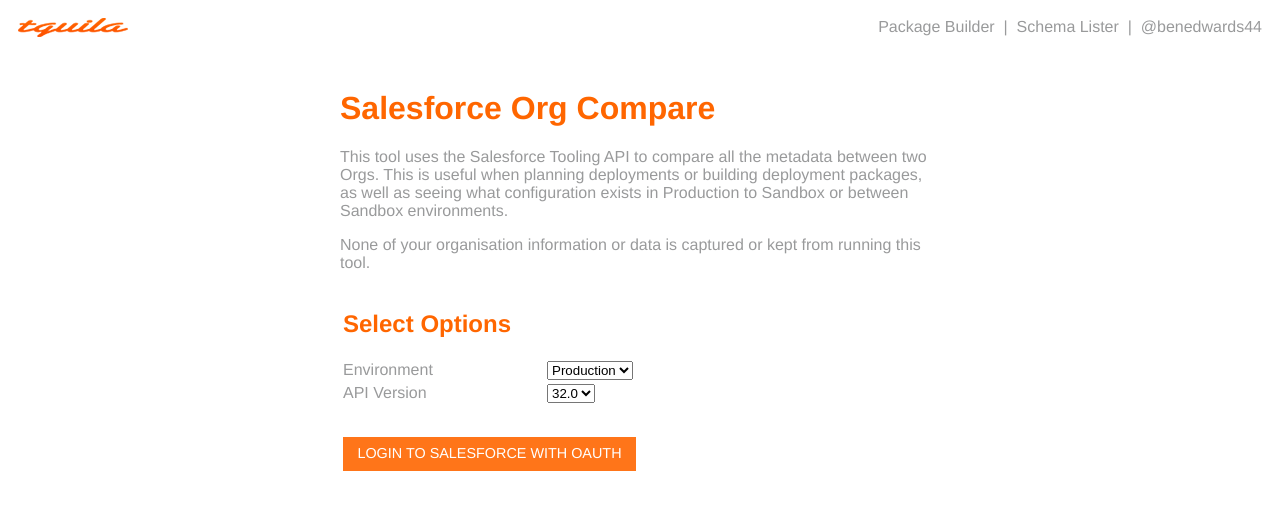
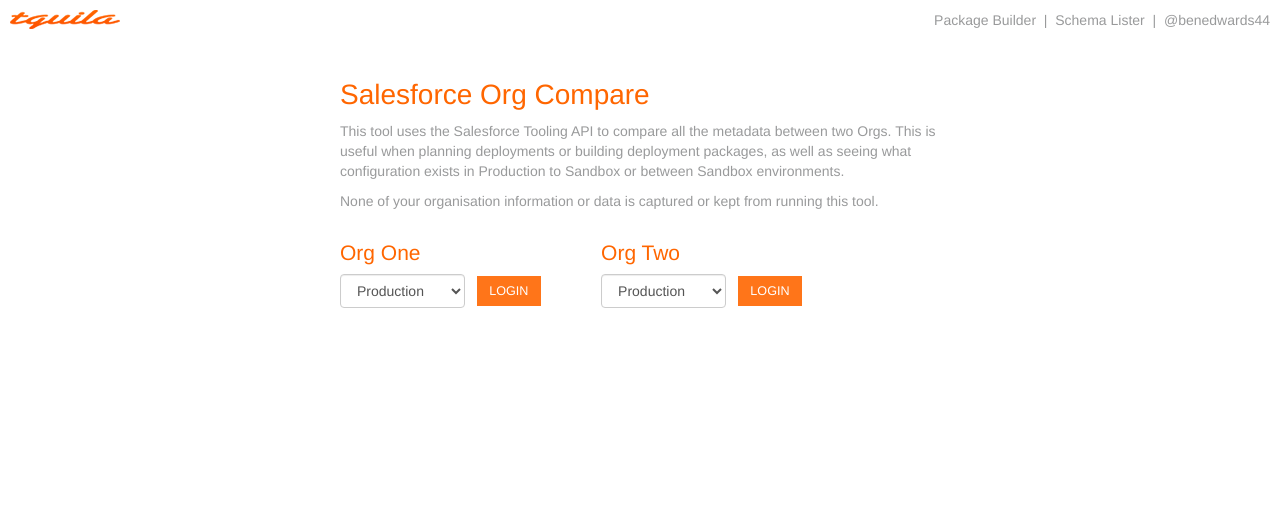
Before and after one commit to benedwards44/sforgcompare, a Django app: page / in a window 1280 px wide. Shown: the top 510 px of the page. Run offline with Django 3.2, Linux system fonts and the light colour scheme; some libraries are stand-ins or nearby versions.

Commit message:
Making progress yo

```diff
--- a/compareorgs/views.py
+++ b/compareorgs/views.py
@@ -1,7 +1,6 @@
 from django.shortcuts import render_to_response, get_object_or_404
 from django.template import RequestContext
 from django.http import HttpResponse, HttpResponseRedirect
-from compareorgs.forms import LoginForm
 from django.conf import settings
 import json
 import requests
@@ -9,6 +8,7 @@
 
 def index(request):
 
-	login_form = LoginForm()
+	client_id = settings.SALESFORCE_CONSUMER_KEY
+	redirect_uri = settings.SALESFORCE_REDIRECT_URI
 
-	return render_to_response('index.html', RequestContext(request,{'login_form': login_form}))
+	return render_to_response('index.html', RequestContext(request,{'client_id': client_id, 'redirect_uri': redirect_uri}))
--- a/sforgcompare/settings.py
+++ b/sforgcompare/settings.py
@@ -82,6 +82,6 @@
 
 STATICFILES_STORAGE = 'whitenoise.django.GzipManifestStaticFilesStorage'
 
-SALESFORCE_CONSUMER_KEY = '3MVG99qusVZJwhsnmdmjq1uHdUu3eAS.rhnVu82XCV73DzcMpL0T_.lbvDdkqsVRRAZCP2oiOEtWQZrO0nwZo'
-SALESFORCE_CONSUMER_SECRET = '1695084847467323776'
+SALESFORCE_CONSUMER_KEY = '3MVG99qusVZJwhsnmdmjq1uHdUla25CKqXcVfJZBNH.S.AfNwV2hKu0opXFQu0gBSs8fBj8otutrcaqjQxCOT'
+SALESFORCE_CONSUMER_SECRET = '8518319892876668470'
 SALESFORCE_REDIRECT_URI = 'https://sforgcompare.herokuapp.com/oauth_response'
--- a/sforgcompare/static/css/styles.css
+++ b/sforgcompare/static/css/styles.css
@@ -125,3 +125,12 @@
     color: #ff6600;
     text-decoration:none;
 }
+
+.left-half {
+    float:left;
+}
+
+.right-half {
+    margin-left: 60px;
+    float: left;
+}
--- a/sforgcompare/templates/base.html
+++ b/sforgcompare/templates/base.html
@@ -8,11 +8,13 @@
   		<meta charset="UTF-8" />
 
   		{% block css %}{% endblock %}
+  		<link rel="stylesheet" href="https://maxcdn.bootstrapcdn.com/bootstrap/3.2.0/css/bootstrap.min.css">
 		<link rel="stylesheet" type="text/css" href="{{ STATIC_URL }}css/styles.css" />
 		<link rel="shortcut icon" href="{{ STATIC_URL }}images/favicon.ico" type="image/vnd.microsoft.icon" />
 
 		<script src="//ajax.googleapis.com/ajax/libs/jquery/1.10.2/jquery.min.js"></script>
 		<script type="text/javascript" src="{{ STATIC_URL }}js/main.js"></script>
+		<script src="https://maxcdn.bootstrapcdn.com/bootstrap/3.2.0/js/bootstrap.min.js"></script>
 		{% block scripts %}{% endblock %}
 	</head>
 
--- a/sforgcompare/templates/index.html
+++ b/sforgcompare/templates/index.html
@@ -1,4 +1,27 @@
 {% extends 'base.html' %}
+
+{% block scripts %}
+	<script>
+		$(document).ready(function ()
+		{
+			$('#orgOneButton').click(function ()
+			{
+				var iframeSrc = 'https://';
+				if ( $('#org_one_env').val() == 'Production' )
+				{
+					iframeSrc += 'login'
+				}
+				else
+				{
+					iframeSrc += 'test'
+				}
+				iframeSrc += '.salesforce.com/services/oauth2/authorize?response_type=code&client_id={{client_id}}&redirect_uri={{redirect_uri}}&scope=api';
+				$('#orgOneFrame').attr('src', iframeSrc);
+			});
+		});
+	</script>
+
+{% endblock %}
 
 {% block content %}
 
@@ -12,91 +35,92 @@
 			None of your organisation information or data is captured or kept from running this tool.
 		</p>
 
-		<table id="login_table">
+		<div class="left-half">
 
-			<form action="." method="POST" onsubmit="hideTable();" oncomplete="showTable();" id="loginForm"> {% csrf_token %}
+			<h2>Org One</h2>
 
-				<table class="login_table">
+			<table>
 
 				<tr>
-						<td colspan="2" style="color:#ff6600;font-weight:bold;">
-							<h2>Select Options</h2>
-						</td>
-					</tr>
-
-					{% if login_form.errors or login_form.non_field_errors %}
-						<tr>
-							<td colspan="2" style="color:#ff6600;font-weight:bold;">
-								{{ login_form.errors}} <br/>
-								{{ login_form.non_field_errors }}
-							</td>
-						</tr>
-					{% endif %}
-
-					{% if messages %}
-						<tr>
-							<td colspan="2" style="color:#ff6600;font-weight:bold;">
-							    {% for message in messages %}
-							    	{{ message }}<br/>
-							    {% endfor %}
-							    <br/>
-							</td>
-						</tr>
-					{% endif %}
-
-					<tr>
-						<td width="200">
-							<label for="id_environment">Environment</label>
-						</td>
-						<td>
-							<select id="id_environment" name="environment">
+					<td width="125">
+						<select id="org_one_env" name="org_one_env" class="form-control">
 							<option value="Production">Production</option>
 							<option value="Sandbox">Sandbox</option>
 						</select>
 					</td>
-					</tr>
-
-					<tr>
 					<td>
-							<label for="id_api_version">API Version</label>
-						</td>
-						<td>
-							<select id="id_api_version" name="api_version">
-								<option value="32">32.0</option>
-								<option value="31">31.0</option>
-								<option value="30">30.0</option>
-								<option value="29">29.0</option>
-								<option value="28">28.0</option>
-							</select>
-						</td>
-					</tr>
-
-					<tr>
-						<td colspan="2">&nbsp;</td>
-					</tr>
-
-					<tr>
-						<td colspan="2" style="text-align:center;height:50px;">
-							<input type="submit" value="Login to Salesforce with OAuth" />
+						&nbsp;&nbsp;
+						<button type="button" data-toggle="modal" data-target="#orgOne" id="orgOneButton">
+  							Login
+						</button>
 					</td>
 				</tr>
 
 			</table>
 
-				<div class="loading">
-					<div style="float:left;">
-						<img src="{{ STATIC_URL }}images/loading.gif" alt="Loading" title="Loading" />
-					</div>
-					<div style="float:left;margin-left:20px;">
-						<h1 style="font-size:1.5em;margin-top:20px;">Accessing Salesforce...</h1>
-						<p>Logging in with OAuth 2.0</p>
-					</div>
 		</div>
 
-			</form>
+		<div class="right-half">
+
+			<h2>Org Two</h2>
+
+			<table>
+
+				<tr>
+					<td width="125">
+						<select id="org_two_env" name="org_two_env" class="form-control">
+							<option value="Production">Production</option>
+							<option value="Sandbox">Sandbox</option>
+						</select>
+					</td>
+					<td>
+						&nbsp;&nbsp;
+						<button type="button" data-toggle="modal" data-target="#orgTwo">
+  							Login
+						</button>
+					</td>
+				</tr>
 
 			</table>
 
 		</div>
 
+	</div>
+
+	<!-- Org One Modal -->
+	<div class="modal fade" id="orgOne" tabindex="-1" role="dialog" aria-labelledby="myModalLabel" aria-hidden="true">
+	  	<div class="modal-dialog">
+		    <div class="modal-content">
+		      	<div class="modal-header">
+		        	<button type="button" class="close" data-dismiss="modal">
+		        		<span aria-hidden="true">&times;</span>
+		        		<span class="sr-only">Close</span>
+		        	</button>
+		        	<h4 class="modal-title" id="myModalLabel">Log in to Org One</h4>
+		      	</div>
+		      	<div class="modal-body">
+		        	<iframe id="orgOneFrame" border="0"></iframe>
+		      	</div>
+		    </div>
+		</div>
+	</div>
+
+	<!-- Org Two Modal -->
+	<div class="modal fade" id="orgTwo" tabindex="-1" role="dialog" aria-labelledby="myModalLabel" aria-hidden="true">
+	  	<div class="modal-dialog">
+		    <div class="modal-content">
+		      	<div class="modal-header">
+		        	<button type="button" class="close" data-dismiss="modal">
+		        		<span aria-hidden="true">&times;</span>
+		        		<span class="sr-only">Close</span>
+		        	</button>
+		        	<h4 class="modal-title" id="myModalLabel">Log in to Org Two</h4>
+		      	</div>
+		      	<div class="modal-body">
+		        	<iframe id="orgTwoFrame" border="0"></iframe>
+		      	</div>
+		    </div>
+		</div>
+	</div>
+
 {% endblock %}
```
Also changed, not shown: 9 other files. Lines whose indentation alone changed are shown as unchanged.
